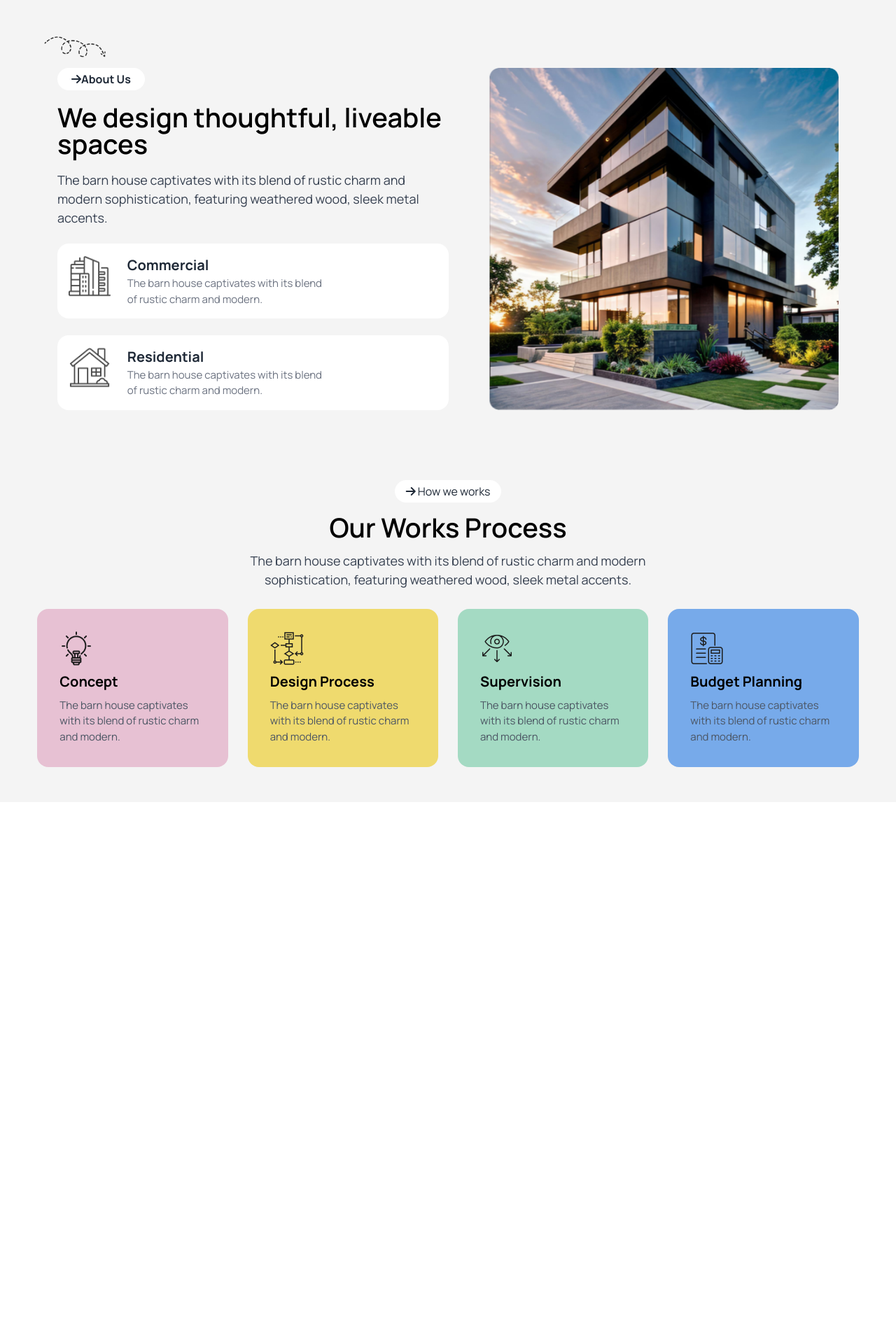
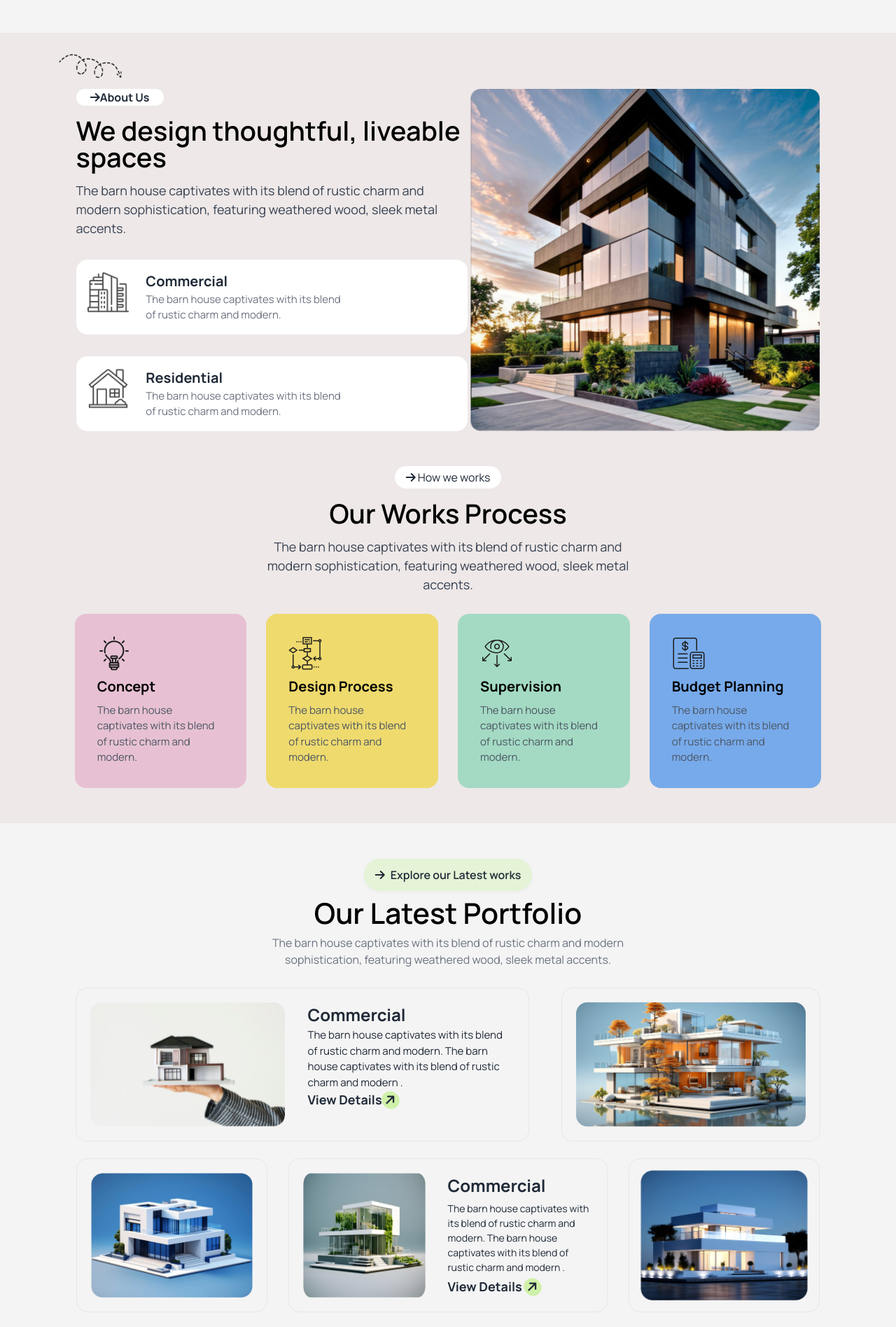
Before and after one commit to asifrahman2005/assignment-three, a plain HTML site: page index.html in a window 1280 px wide. Shown: the part 784-2680 px from the top of the page at 70% size. Before the commit the page ends 1930 px from the top, so only its background shows below. Drawn offline with nearby package versions, Linux system fonts and the light colour scheme.

Commit message:
added an bonuses mark section

```diff
--- a/index.html
+++ b/index.html
@@ -20,11 +20,11 @@
             theme: {
                 extend: {
                     colors: {
-                        clifford: '#da373d',
-                        all_btn_bg: '#ABEF5F',
-                        arrow_bg: '#1C1C1C',
-                        arrow_bg_green: '#ABEF5F80',
-                        main_bg: '#F4F4F4',
+                        'clifford': '#da373d',
+                        'all_btn_bg': '#ABEF5F',
+                        'arrow_bg': '#1C1C1C',
+                        'arrow_bg_green': '#ABEF5F80',
+                        'main_bg': '#F4F4F4',
                     }
                 }
             }
@@ -40,7 +40,7 @@
 
 <body class="manrope-font bg-main_bg">
     <!-- Header Section -->
-    <header class="w-11/12 md:w-10/12 mx-auto">
+    <header class="w-11/12 md:w-10/12 mx-auto pb-[50px]">
         <!-- Navbar Section -->
         <div class="navbar">
             <div class="navbar-start">
@@ -109,20 +109,21 @@
     </header>
 
     <!-- Main Section -->
-    <main class="w-11/12 mx-auto">
+    <main>
+        <article class=" bg-[#eee8e8]">
             <!-- We design thoughtful, liveable spaces Content -->
-        <section class="mt-[100px] mb-[100px] md:flex justify-around relative">
+            <section class="w-11/12 lg:w-10/12 mx-auto pt-[80px] mb-[50px] md:flex justify-around relative ">
 
                 <!-- Text Part -->
-            <div class=" w-full md:w-[559px] md:flex flex-col justify-between text-center md:text-start">
-                <div class="w-[90px] h-[30px] hidden md:flex absolute md:left-[10px] -top-[45px]">
+                <div class="md:w-[559px] md:flex flex-col justify-between text-center md:text-start">
+                    <div class="w-[90px] h-[35px] hidden md:flex absolute md:-left-[23px] top-[30px]">
                         <img class="" src="assets/Vector.png" alt="">
                     </div>
-                <button class="text-[16px] md:w-[125px] font-bold bg-white px-4 py-1 rounded-3xl"><i
-                        class="fa-solid fa-arrow-right bg-white rounded-2xl"></i>About Us</button>
+                    <div>
+                        <button class="text-[16px] md:w-[125px] font-bold bg-white px-4 rounded-3xl"><i class="fa-solid fa-arrow-right bg-white rounded-2xl"></i>About Us</button>
                         <h2 class="text-[26px] md:text-[38px] font-semibold text-black my-4 leading-none">We design thoughtful, liveable spaces</h2>
-                <p class="text-[18px] text-gray-700">The barn house captivates with its blend of rustic charm and modern
-                    sophistication, featuring weathered wood, sleek metal accents.</p>
+                        <p class="text-[18px] text-gray-700">The barn house captivates with its blend of rustic charm and modern sophistication, featuring weathered wood, sleek metal accents.</p>
+                    </div>
 
                     <!-- Commercial Box -->
                     <div class="flex bg-white p-4 gap-6 mt-5 rounded-2xl text-start">
@@ -132,8 +133,7 @@
 
                         <div>
                             <h5 class="text-[20px] font-bold">Commercial</h5>
-                        <p class="text-[15px] md:w-4/6 text-gray-500">The barn house captivates with
-                            its blend of rustic charm and modern.</p>
+                            <p class="text-[15px] md:w-4/6 text-gray-500">The barn house captivates with its blend of rustic charm and modern.</p>
                         </div>
                     </div>
 
@@ -145,8 +145,7 @@
 
                         <div>
                             <h5 class="text-[20px] font-bold">Residential</h5>
-                        <p class="text-[15px] md:w-4/6 text-gray-500">The barn house captivates with its blend of rustic
-                            charm and modern.</p>
+                            <p class="text-[15px] md:w-4/6 text-gray-500">The barn house captivates with its blend of rustic charm and modern.</p>
                         </div>
                     </div>
 
@@ -156,20 +155,19 @@
                 <div class="w-full h-full md:w-[500px] mt-7 md:mt-0">
                     <img class="h-full w-full" src="assets/Rectangle.png" alt="">
                 </div>
-
-
-
             </section>
 
             <!-- Works Process Content  -->
-        <section class=" mt-[50px] pb-[50px]">
+            <section class="w-11/12 lg:w-10/12 mx-auto mt-[50px] pb-[50px]">
                 <!-- Text Container -->
                 <div class=" text-center">
                     <button class="bg-white px-4 py-1 rounded-3xl text-[16px]">
                         <i class="fa-solid fa-arrow-right bg-white rounded-2xl"></i>
                         How we works</button>
-                <h2 class="text-[26px] md:text-[38px] font-semibold text-black my-4 leading-none">Our Works Process</h2>
-                <p class="text-[18px] text-gray-700 lg:w-6/12 mx-auto">The barn house captivates with its blend of rustic charm and modern sophistication, featuring weathered wood, sleek metal accents.</p>
+                    <h2 class="text-[26px] md:text-[38px] font-semibold text-black my-4 leading-none">Our Works Process
+                    </h2>
+                    <p class="text-[18px] text-gray-700 lg:w-6/12 mx-auto">The barn house captivates with its blend of
+                        rustic charm and modern sophistication, featuring weathered wood, sleek metal accents.</p>
                 </div>
 
                 <!-- Card Section  -->
@@ -178,31 +176,104 @@
                     <div class="bg-[#E7C1D3] p-8 rounded-2xl">
                         <img src="assets/concept.png" alt="">
                         <h4 class="text-[20px] font-bold text-black my-2">Concept</h4>
-                    <p class="text-[15px] text-gray-600">The barn house captivates with its blend of rustic charm and modern.</p>
+                        <p class="text-[15px] text-gray-600">The barn house captivates with its blend of rustic charm
+                            and modern.</p>
                     </div>
                     <!-- Card-two  -->
                     <div class="bg-[#EFDA6E] p-8 rounded-2xl">
                         <img src="assets/flow-chart.png" alt="">
                         <h4 class="text-[20px] font-bold text-black my-2">Design Process</h4>
-                    <p class="text-[15px] text-gray-600">The barn house captivates with its blend of rustic charm and modern.</p>
+                        <p class="text-[15px] text-gray-600">The barn house captivates with its blend of rustic charm
+                            and modern.</p>
                     </div>
                     <!-- Card-three  -->
                     <div class="bg-[#A4DAC3] p-8 rounded-2xl">
                         <img src="assets/vision.png" alt="">
                         <h4 class="text-[20px] font-bold text-black my-2">Supervision</h4>
-                    <p class="text-[15px] text-gray-600">The barn house captivates with its blend of rustic charm and modern.</p>
+                        <p class="text-[15px] text-gray-600">The barn house captivates with its blend of rustic charm
+                            and modern.</p>
                     </div>
                     <!-- Card-four  -->
                     <div class="bg-[#77AAEA] p-8 rounded-2xl">
                         <img src="assets/budget-planning.png" alt="">
                         <h4 class="text-[20px] font-bold text-black my-2">Budget Planning</h4>
-                    <p class="text-[15px] text-gray-600">The barn house captivates with its blend of rustic charm and modern.</p>
+                        <p class="text-[15px] text-gray-600">The barn house captivates with its blend of rustic charm
+                            and modern.</p>
                     </div>
                 </div>
 
             </section>
+        </article>
 
+        <!-- Bonuses Mark Section -->
+        <article>
+            <!-- Our Latest Portfolio Content  -->
+            <section class="w-11/12  mx-auto pt-[50px]  pb-[50px]">
+                <div class="text-center">
+                    <button class="btn bg-[#ABEF5F33] rounded-3xl text-[16px]"><i class="fa-solid fa-arrow-right"></i>Explore our Latest works</button>
+                    <h2 class="text-[26px] md:text-[41px] font-semibold text-black">Our Latest Portfolio</h2>
+                    <p class="text-[16px] text-gray-500 lg:w-6/12 mx-auto">The barn house captivates with its blend of rustic charm and modern sophistication, featuring weathered wood, sleek metal accents.</p>
+                </div>
+
+                <!-- Card One -->
+                <div class="mt-7 md:flex md:justify-around md:px-8">
+
+                    <!-- Box-Onw  -->
+                    <div class="md:flex gap-8 w-full md:w-7/12 h-full md:h-[220px] p-5 border rounded-2xl">
+                        <!-- Box-Image  -->
+                        <div class="w-full md:w-[900px]  ">
+                            <img class="h-full w-full" src="assets/img1.png" alt="">
+                        </div>
+                        <!-- Box-Text -->
+                        <div class="mt-5 md:mt-0 ">
+                            <h3 class="text-[24px] font-bold">Commercial</h3>
+                            <p class="text-[15px]">The barn house captivates with its blend of rustic charm and modern. The barn house captivates with its blend of rustic charm and modern .</p>
+                            <small class="text-[18px] font-bold"> View Details<i class="fa-solid fa-arrow-right bg-arrow_bg_green p-1 rounded-full -rotate-45"></i>
+                            </small>
+
+                        </div>
+
+                    </div>
+
+                    <!-- Box-Two  -->
+                    <div class="mt-7 md:mt-0 md:h-[220px] md:w-4/12 border rounded-2xl p-5">
+                        <img class="h-full w-full" src="assets/img2.png" alt="">
+                    </div>
+
+                </div>
+
+                <!-- Card Two  -->
+                <div class="mt-2 md:mt-6 md:px-10 lg:flex lg:justify-around">
+
+                    <!-- Box-One  -->
+                    <div class="mt-7 md:mt-0 lg:h-[220px] lg:w-3/12 border rounded-2xl p-5">
+                        <img class="h-full w-full " src="assets/img3.png" alt="">
+                    </div>
+
+                    <!-- Box-Two  -->
+                    <div class="mt-7 gap-8 md:mt-0 md:flex w-full h-full lg:w-5/12 lg:h-[220px] p-5 border rounded-2xl">
+                        <!-- Box-Image -->
+                        <div class="w-full md:w-[750px]  ">
+                            <img class="h-full w-full" src="assets/img4.png" alt="">
+                        </div>
+                        <!-- Box-Text -->
+                        <div class="mt-5 md:mt-0 ">
+                            <h3 class="text-[24px] font-bold">Commercial</h3>
+                            <p class="text-[14px] my-1">The barn house captivates with its blend of rustic charm and modern. The barn house captivates with its blend of rustic charm and modern .</p>
+                            <small class="text-[18px] font-bold"> View Details <i class="fa-solid fa-arrow-right bg-arrow_bg_green p-1 rounded-full -rotate-45"></i>
+                            </small>
+                        </div>
+                    </div>
+
+                    <!-- Box-Three  -->
+                    <div class="mt-7 md:mt-0 md:h-[220px] lg:w-3/12 border rounded-2xl p-4">
+                        <img class="h-full w-full"src="assets/img5.png" alt="">
+                    </div>
+                </div>
+            </section>
+        </article>
     </main>
+
 </body>
 
 </html>
```
Lines whose indentation alone changed are shown as unchanged.
